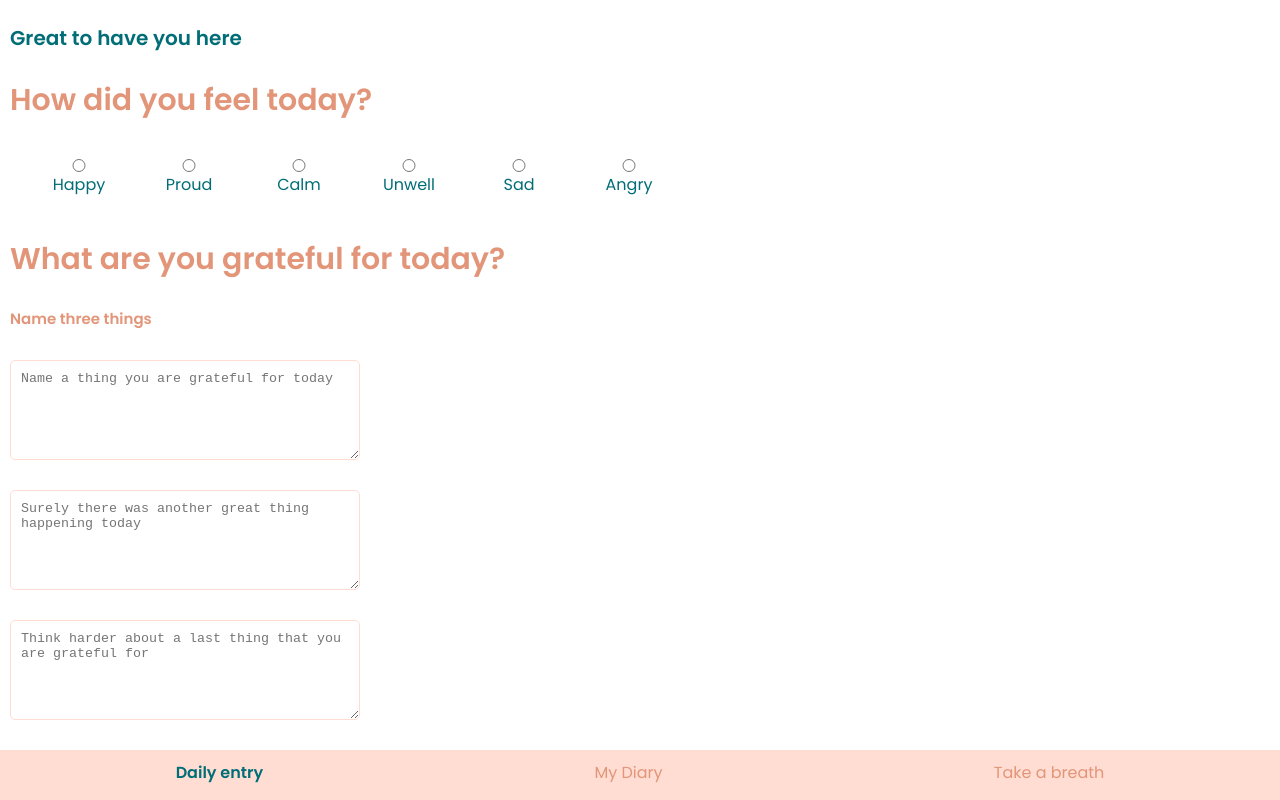
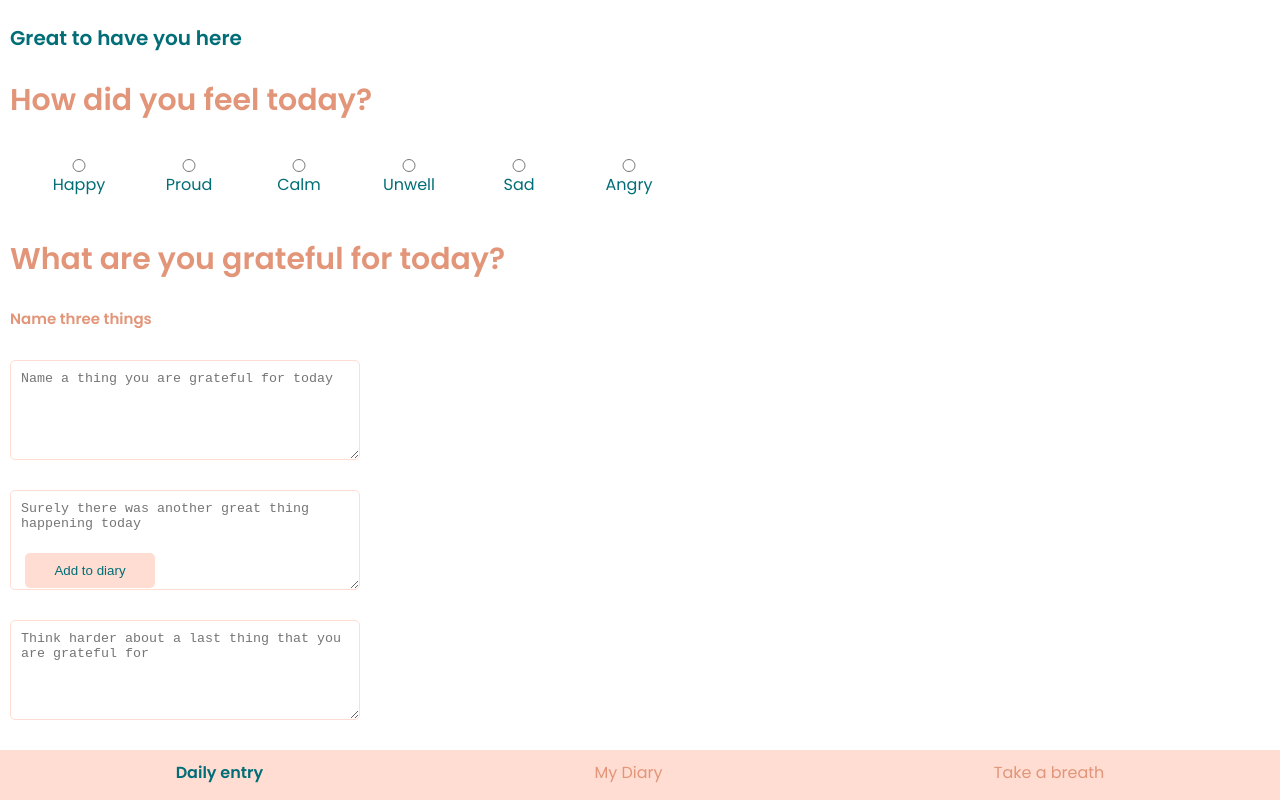
Before and after one commit to ckskr/capstone-project, a Next.js app: page /entry in a window 1280 px wide. Shown: the top 800 px of the page. Built offline with nearby package versions, Linux system fonts and the light colour scheme.

Commit message:
add changes

```diff
--- a/src/components/Button/StyledButton.js
+++ b/src/components/Button/StyledButton.js
@@ -13,8 +13,10 @@ const StyledButton = styled.button`
 		css`
 			color: var(--turq);
 			background-color: var(--rose);
-
-			margin-bottom: 70px;
+			margin-bottom: 170px;
+			position: absolute;
+			bottom: 70px;
+			left: 15px;
 
 			&:hover {
 				background: var(--salmon);
--- a/src/components/Form/Form.js
+++ b/src/components/Form/Form.js
@@ -41,7 +41,7 @@ export default function Form() {
 
 	return (
 		<DynamicWrapper>
-			<form onSubmit={handleSubmit} autoComplete="off">
+			<StyledForm onSubmit={handleSubmit} autoComplete="off">
 				<Styledh2>How did you feel today?</Styledh2>
 				<StyledFieldset name="date">
 					<StyledDiv>
@@ -117,10 +117,15 @@ export default function Form() {
 				<StyledButton variant="default" type="submit">
 					Add to diary
 				</StyledButton>
-			</form>
+			</StyledForm>
 		</DynamicWrapper>
 	);
 }
+
+const StyledForm = styled.form`
+	position: relative;
+	height: calc(100vh - 50px);
+`;
 
 const StyledTextarea = styled.textarea`
 	display: flex;
--- a/src/styles.js
+++ b/src/styles.js
@@ -55,7 +55,7 @@ export const GlobalStyle = createGlobalStyle`
 	}
 
 	body {
-		height: calc(100vh - 50px);
+		height: calc(100vh - 10vh);
 		margin: 0;
 		padding: 10px;
 		font-family: 'Poppins', sans-serif;
```
Also changed, not shown: src/components/Headline/DiaryHeadline.js (+1 -11 lines).
